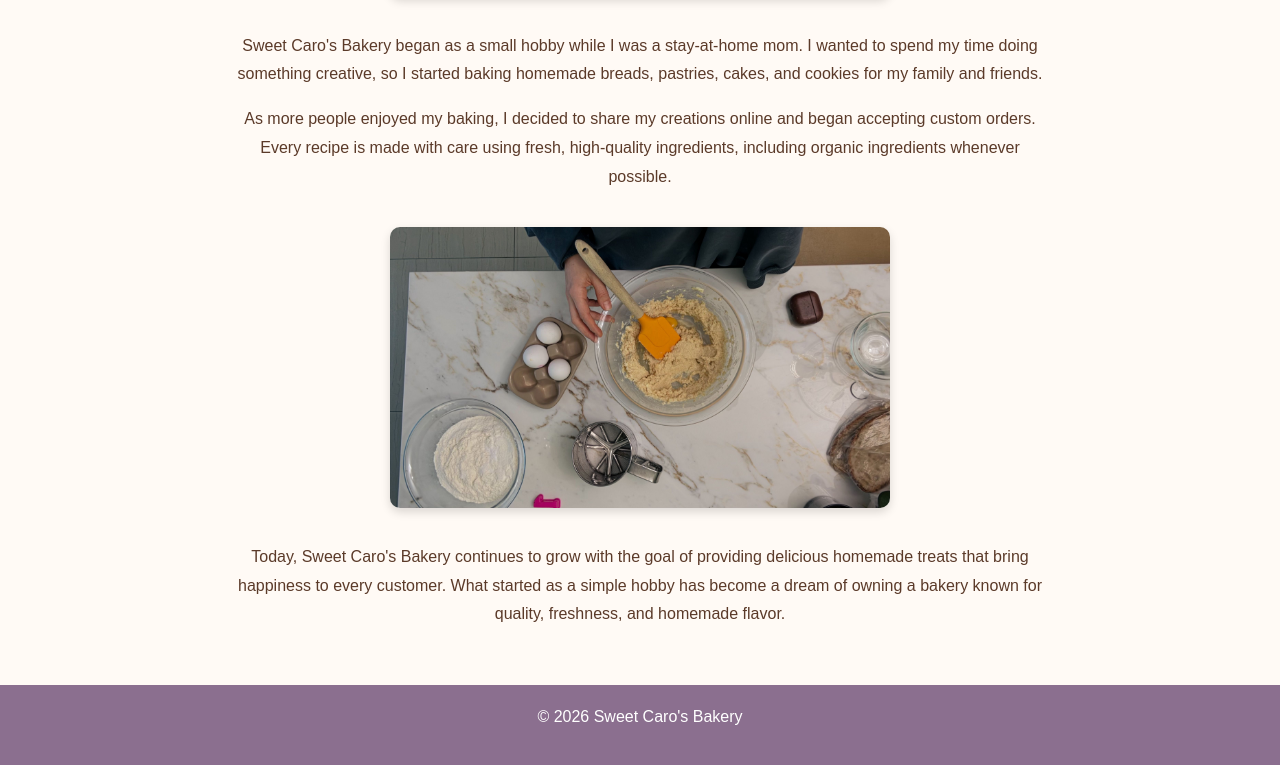
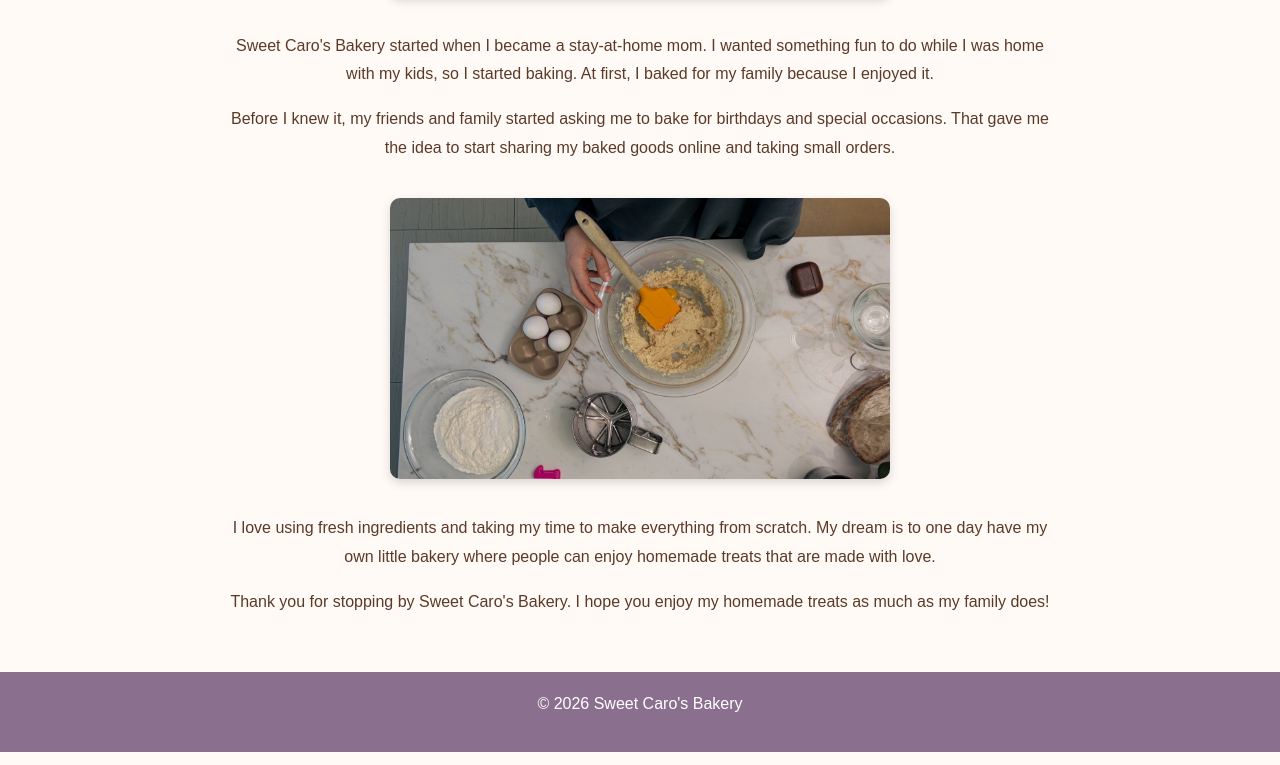
Before and after one commit to carolinah1023-tech/project2-5, a plain HTML site: page about.html in a window 1280 px wide. Shown: the part 702-1467 px from the top of the page. Drawn offline with nearby package versions, Linux system fonts and the light colour scheme.

Commit message:
Update about.html

```diff
--- a/about.html
+++ b/about.html
@@ -29,24 +29,28 @@
 <img src="images/homebake.jpg" alt="Baking at home" class="about-image">
 
 <p>
-        Sweet Caro's Bakery began as a small hobby while I was a stay-at-home mom.
-        I wanted to spend my time doing something creative, so I started baking
-        homemade breads, pastries, cakes, and cookies for my family and friends.
+    Sweet Caro's Bakery started when I became a stay-at-home mom. I wanted
+    something fun to do while I was home with my kids, so I started baking.
+    At first, I baked for my family because I enjoyed it.
 </p>
 
 <p>
-        As more people enjoyed my baking, I decided to share my creations online
-        and began accepting custom orders. Every recipe is made with care using
-        fresh, high-quality ingredients, including organic ingredients whenever possible.
+    Before I knew it, my friends and family started asking me to bake for
+    birthdays and special occasions. That gave me the idea to start sharing
+    my baked goods online and taking small orders.
 </p>
 
-    <img src="images/bakehome.jpg" alt="Fresh homemade baking" class="about-image">
+<img src="images/bakehome.jpg" alt="Mixing homemade batter" class="about-image">
 
 <p>
-        Today, Sweet Caro's Bakery continues to grow with the goal of providing
-        delicious homemade treats that bring happiness to every customer. What
-        started as a simple hobby has become a dream of owning a bakery known for
-        quality, freshness, and homemade flavor.
+    I love using fresh ingredients and taking my time to make everything
+    from scratch. My dream is to one day have my own little bakery where
+    people can enjoy homemade treats that are made with love.
+</p>
+
+<p>
+    Thank you for stopping by Sweet Caro's Bakery. I hope you enjoy my
+    homemade treats as much as my family does!
 </p>
 
 </section>
```
Lines whose indentation alone changed are shown as unchanged.
